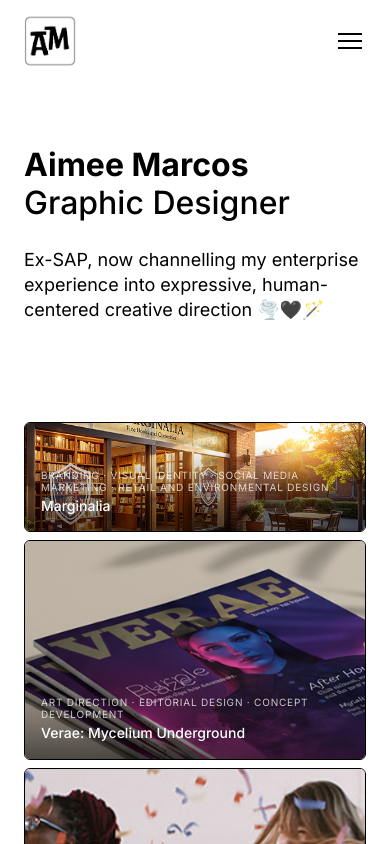
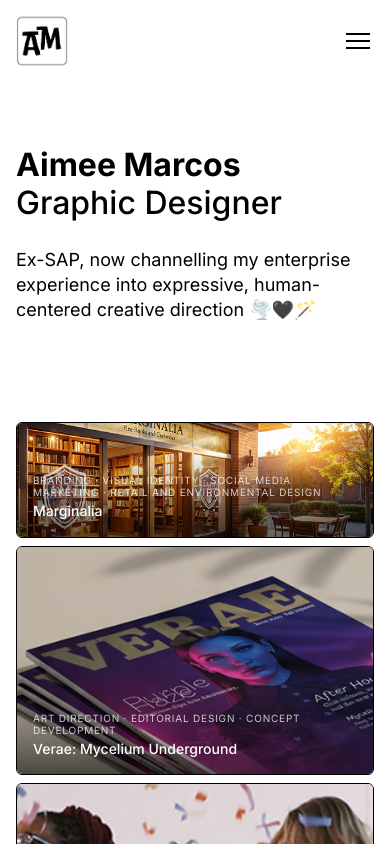
Before and after one commit to theFl00f/aimee-portfolio, a Next.js app: page / in a window 390 px wide. Shown: the top 844 px of the page. Built offline with nearby package versions, Linux system fonts and the light colour scheme.

Commit message:
fix: update --page-padding breakpoints to 4-tier system

```diff
--- a/src/app/globals.css
+++ b/src/app/globals.css
@@ -8,8 +8,12 @@
   --nav-height: 82px;
 }
 
-@media (max-width: 768px) {
+@media (max-width: 1023px) {
   :root { --page-padding: 24px; }
+}
+
+@media (max-width: 479px) {
+  :root { --page-padding: 16px; }
 }
 
 /* Reset */
```
